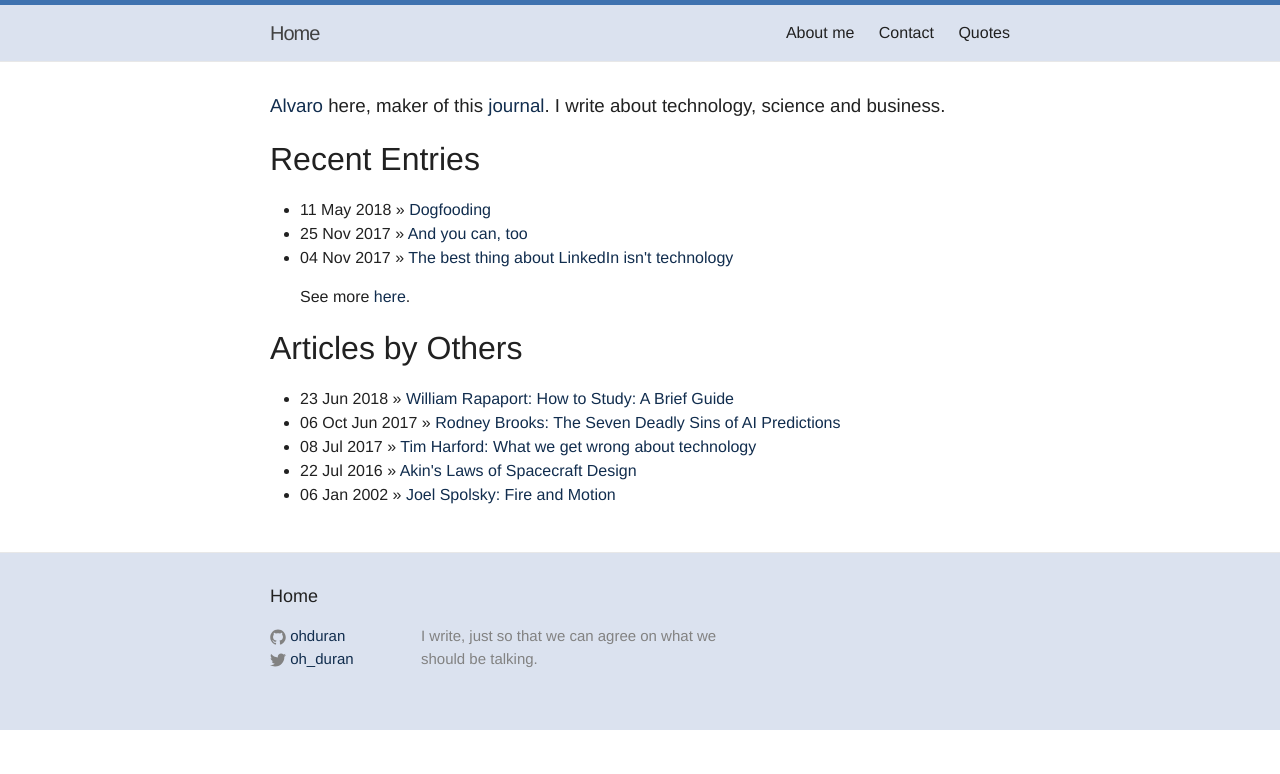
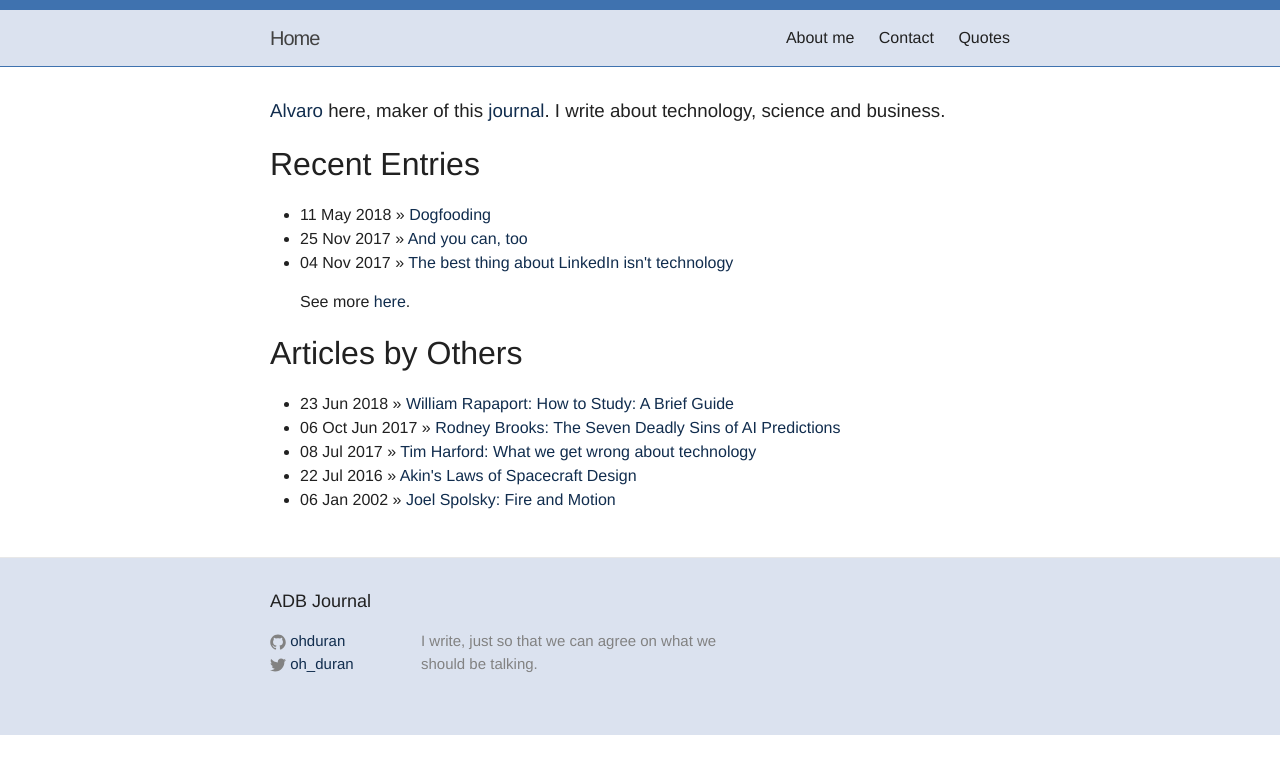
Before and after one commit to ohduran/ohduran.github.io, a Jekyll site: the page built from index.html, in a window 1280 px wide. Shown: the top 774 px of the page. Built offline with Jekyll 4.4.1, drawn with Linux system fonts in a browser that asks for light colours.

Commit message:
Final Changes in Format

```diff
--- a/_config.yml
+++ b/_config.yml
@@ -6,7 +6,7 @@
 # 'jekyll serve'. If you change this file, please restart the server process.
 
 # Site settings
-title: Home
+title: ADB Journal
 index: Home
 email: alvaro.duranb@gmail.com
 description:  # this means to ignore newlines until "baseurl:"
--- a/_sass/_layout.scss
+++ b/_sass/_layout.scss
@@ -2,9 +2,9 @@
  * Site header
  */
 .site-header {
-    border-top: 5px solid $background-head;
+    border-top: 10px solid $background-head;
     background-color: $background-header;
-    border-bottom: 1px solid $grey-color-light;
+    border-bottom: 1px solid $background-head;
     min-height: 56px;
 
     // Positioning context for the mobile navigation icon
```
